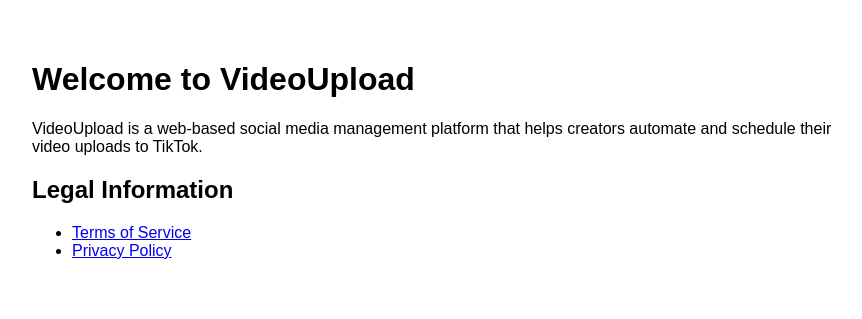
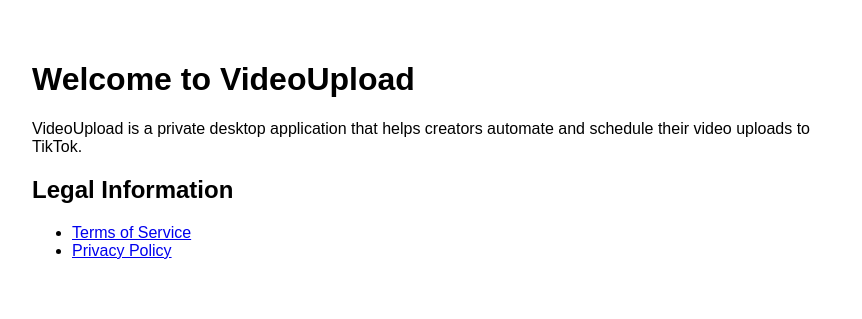
Before and after one commit to zhenia87/my-tiktok-app, a plain HTML site: page index.html in a window 1280 px wide. Shown: the whole page, without its empty margins (208-1070 px from the left). Drawn offline with Linux system fonts and the light colour scheme.

Commit message:
Update index.html

```diff
--- a/index.html
+++ b/index.html
@@ -6,7 +6,7 @@
 </head>
 <body style="font-family: Arial, sans-serif; padding: 40px; max-width: 800px; margin: 0 auto;">
     <h1>Welcome to VideoUpload</h1>
-    <p>VideoUpload is a web-based social media management platform that helps creators automate and schedule their video uploads to TikTok.</p>
+    <p>VideoUpload is a private desktop application that helps creators automate and schedule their video uploads to TikTok.</p>
 
     <h2>Legal Information</h2>
     <ul>
```
